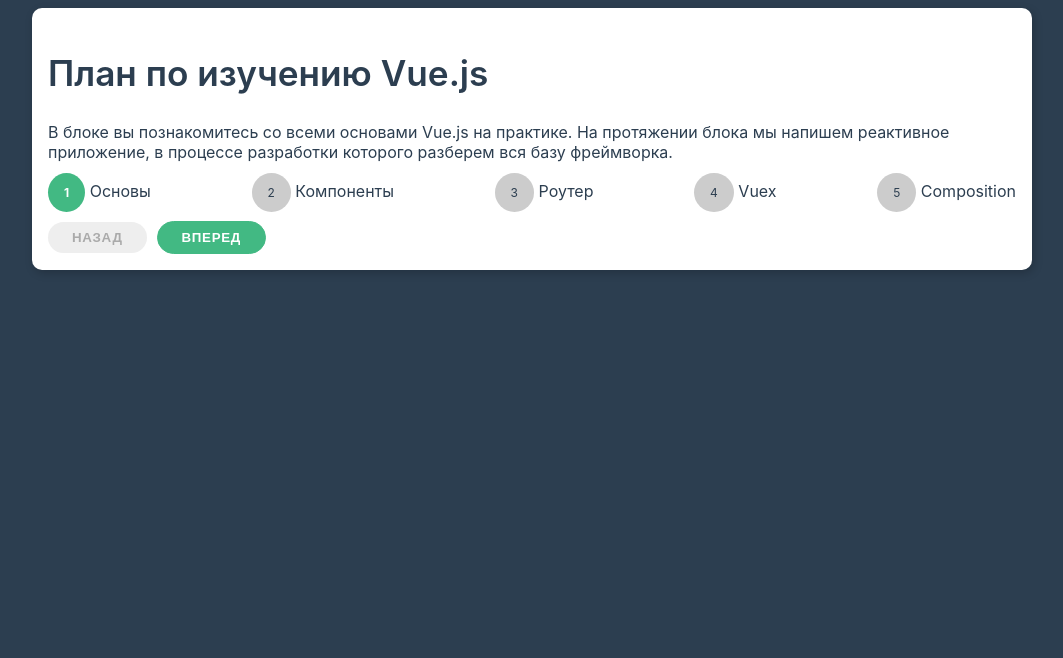
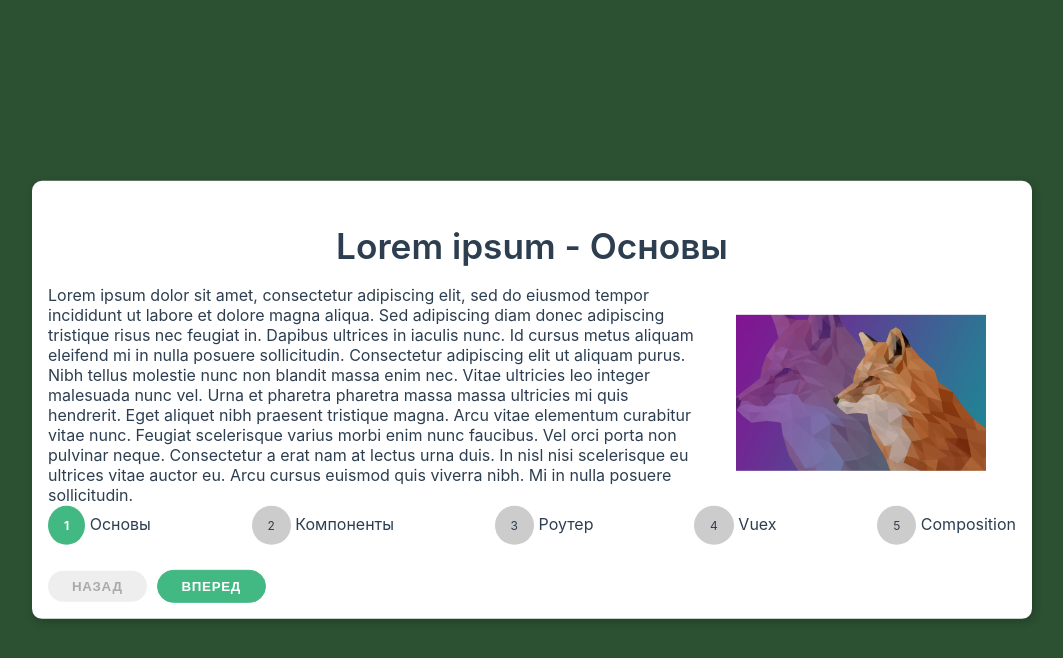
Before and after one commit to Krab-Krim/Vue3-coursework, a plain HTML site: page index.html in a window 1280 px wide. Shown: the whole page, without its empty margins (108-1171 px from the left). Drawn offline with nearby package versions, Linux system fonts and the light colour scheme.

Commit message:
Create App

```diff
--- a/index.html
+++ b/index.html
@@ -10,17 +10,20 @@
 
   <div class="container" id="app" v-cloak>
     <div class="card">
-      <h1>План по изучению Vue.js</h1>
+      <h1> {{activeStep.textTitle}}</h1>
 
       <div class="steps">
         <div class="steps-content">
-          {{ activeStep.text }}
+          <div>{{activeStep.text}}</div>
+          <div>
+            <img :src="activeStep.img" class="steps-content-img">
+          </div>
         </div>
         <ul class="steps-list">
           <li
-            class="steps-item"
-            v-for="(step, idx) in steps"
-            :class="{
+                  class="steps-item"
+                  v-for="(step, idx) in steps"
+                  :class="{
               active: idx === activeIndex,
               done: idx < activeIndex
             }"
@@ -36,7 +39,7 @@
           </button>
         </div>
         <div v-else>
-          <button class="btn" @click="reset">Начать заного</button>
+          <button class="btn" @click="reset">Начать заново</button>
         </div>
       </div>
     </div>
--- a/theme.css
+++ b/theme.css
@@ -10,7 +10,7 @@ body {
   -moz-osx-font-smoothing: grayscale;
   font-size: 16px;
   color: #2c3e50;
-  background: #2c3e50;
+  background-color: #2c5032;
 }
 
 hr {
@@ -51,6 +51,7 @@ h6 {
 h1 {
   font-size: 2.2rem;
   font-weight: 600;
+  text-align: center;
 }
 
 h2 {
@@ -121,6 +122,11 @@ h3 {
 .container {
   margin: 0 auto;
   max-width: 1000px;
+  position: absolute;
+  top: 50%;
+  left: 50%;
+  margin-right: -50%;
+  transform: translate(-50%, -50%)
 }
 
 .pt-5 {
@@ -189,7 +195,7 @@ h3 {
 .steps-list {
   list-style: none;
   margin: 0;
-  margin-bottom: 1rem;
+  margin-bottom: 2rem;
   padding: 0;
   display: flex;
   justify-content: space-between;
@@ -205,6 +211,9 @@ h3 {
 
 .steps-content {
   margin-bottom: 1rem;
+  height: 200px;
+  display: flex;
+  align-items: center;
 }
 
 .steps-item.active span, .steps-item.done span {
@@ -215,3 +224,8 @@ h3 {
   font-weight: bold;
   color: #ffffff;
 }
+
+.steps-content-img {
+  width: 250px;
+  margin: 30px;
+}
--- a/vue.js
+++ b/vue.js
@@ -2,37 +2,44 @@ const App = {
   data() {
     return {
       activeIndex: 0,
-      isActive: true,
       steps: [
         {
           title: 'Основы',
-          text: 'В блоке вы познакомитесь со всеми основами Vue.js на практике. На протяжении блока мы напишем реактивное приложение, в процессе разработки которого разберем вся базу фреймворка.',
-          titleText: ''
+          text: 'Lorem ipsum dolor sit amet, consectetur adipiscing elit, sed do eiusmod tempor incididunt ut labore et dolore magna aliqua. Sed adipiscing diam donec adipiscing tristique risus nec feugiat in. Dapibus ultrices in iaculis nunc. Id cursus metus aliquam eleifend mi in nulla posuere sollicitudin. Consectetur adipiscing elit ut aliquam purus. Nibh tellus molestie nunc non blandit massa enim nec. Vitae ultricies leo integer malesuada nunc vel. Urna et pharetra pharetra massa massa ultricies mi quis hendrerit. Eget aliquet nibh praesent tristique magna. Arcu vitae elementum curabitur vitae nunc. Feugiat scelerisque varius morbi enim nunc faucibus. Vel orci porta non pulvinar neque. Consectetur a erat nam at lectus urna duis. In nisl nisi scelerisque eu ultrices vitae auctor eu. Arcu cursus euismod quis viverra nibh. Mi in nulla posuere sollicitudin.',
+          textTitle: 'Lorem ipsum - Основы',
+          img: "public/1.jpg"
         },
         {
           title: 'Компоненты',
-          text: 'Один из самых важных блоков в курсе, где вы узнаете все о компонентах. В блоке мы напишем 2 разных приложения и создадим более 5 различных UI компонентов как в реальной разработке. Блок расскажет про абсолютно все составляющие, которые есть в компонентах: взаимодействие, slots, асинхронные и динамические компоненты и тонна примеров.'
+          text: 'Lorem ipsum dolor sit amet, consectetur adipiscing elit, sed do eiusmod tempor incididunt ut labore et dolore magna aliqua. Vel pretium lectus quam id leo. Dui id ornare arcu odio ut sem nulla pharetra. Elit sed vulputate mi sit amet. Consectetur lorem donec massa sapien faucibus et molestie ac feugiat. Odio euismod lacinia at quis risus sed vulputate. Egestas quis ipsum suspendisse ultrices gravida. Enim sed faucibus turpis in eu mi bibendum neque. Mi in nulla posuere sollicitudin aliquam ultrices sagittis. Eu volutpat odio facilisis mauris sit. Morbi leo urna molestie at elementum eu facilisis. Id nibh tortor id aliquet lectus proin nibh nisl condimentum. Malesuada proin libero nunc consequat interdum varius sit amet mattis. Diam sollicitudin tempor id eu nisl nunc mi ipsum. Sed arcu non odio euismod lacinia at quis risus. At auctor urna nunc id cursus metus.',
+          textTitle: 'Lorem ipsum - Компоненты',
+          img: "public/2.jpg"
         },
         {
           title: 'Роутер',
-          text: 'В данном блоке вы узнаете все о том, как работает мультиязычность во Vue. Мы создадим миниклон Gmail в данном блоке, где вы на практике увидите как работать с динамическим роутером.'
+          text: 'Lorem ipsum dolor sit amet, consectetur adipiscing elit, sed do eiusmod tempor incididunt ut labore et dolore magna aliqua. Quis risus sed vulputate odio. Sem nulla pharetra diam sit. Quam nulla porttitor massa id neque aliquam vestibulum morbi. Sit amet est placerat in egestas erat. Eget nullam non nisi est sit amet facilisis magna. Senectus et netus et malesuada fames ac turpis. Vitae auctor eu augue ut lectus arcu. Eget dolor morbi non arcu risus quis varius quam. Eu non diam phasellus vestibulum lorem sed. Consectetur a erat nam at lectus urna duis. Tellus pellentesque eu tincidunt tortor. Euismod elementum nisi quis eleifend quam adipiscing. Morbi non arcu risus quis varius quam.',
+          textTitle: 'Lorem ipsum - Роутер',
+          img: "public/3.jpg"
         },
         {
           title: 'Vuex',
-          text: 'В блоке вы узнаете абсолютно все про Vuex. Вы узнаете как работать с данными, какие есть лучшие практики по их программированию и структурированию. Все на практике.'
+          text: 'Lorem ipsum dolor sit amet, consectetur adipiscing elit, sed do eiusmod tempor incididunt ut labore et dolore magna aliqua. In eu mi bibendum neque egestas congue quisque egestas. Lorem sed risus ultricies tristique. Mus mauris vitae ultricies leo integer. Convallis posuere morbi leo urna molestie. Mollis nunc sed id semper risus in hendrerit gravida rutrum. Blandit massa enim nec dui nunc. Orci sagittis eu volutpat odio facilisis mauris sit amet. At quis risus sed vulputate. Mi quis hendrerit dolor magna. Aliquam id diam maecenas ultricies mi eget.',
+          textTitle: 'Lorem ipsum - Vuex',
+          img: "public/4.jpg"
         },
         {
           title: 'Composition',
-          text: 'Одним из наиболее важных обновлений в Vue 3 является появление альтернативного синтаксиса Composition API. В этом блоке вы узнаете все, чтобы полностью пользоваться данными синтаксисом на практических примерах. Помимо этого вы узнаете как работать совместно с Vue Router и Vuex.'
+          text: 'Lorem ipsum dolor sit amet, consectetur adipiscing elit, sed do eiusmod tempor incididunt ut labore et dolore magna aliqua. Diam sit amet nisl suscipit adipiscing bibendum est ultricies integer. Faucibus et molestie ac feugiat sed lectus vestibulum. Donec ac odio tempor orci dapibus ultrices. Mauris pellentesque pulvinar pellentesque habitant morbi. Convallis tellus id interdum velit. Sed velit dignissim sodales ut eu sem integer. Sit amet mattis vulputate enim nulla aliquet porttitor lacus. Diam quis enim lobortis scelerisque fermentum dui faucibus in ornare. Dolor sit amet consectetur adipiscing. Pellentesque id nibh tortor id aliquet lectus proin nibh nisl. Leo vel fringilla est ullamcorper eget nulla. Sollicitudin tempor id eu nisl. Placerat vestibulum lectus mauris ultrices eros in. Tincidunt eget nullam non nisi est sit amet facilisis. Aliquam etiam erat velit scelerisque in dictum non.',
+          textTitle: 'Lorem ipsum - Composition',
+          img: "public/5.jpg"
         },
-      ]
+      ],
+      isActive: true,
     }
   },
   methods: {
     prev() {
-      if (this.activeIndex !== 0) {
-        this.activeIndex--
-      }
+      if (this.activeIndex !== 0) this.activeIndex--
     },
     reset() {
       this.activeIndex = 0
@@ -40,7 +47,7 @@ const App = {
     },
     nextOfFinish() {
       if (this.activeIndex !== this.steps.length - 1) {
-        this.activeIndex++
+        return this.activeIndex++
       } else {
         this.isActive = false
       }
```
Also changed, not shown: public/1.jpg (added), public/2.jpg (added), public/3.jpg (added), public/4.jpg (added), public/5.jpg (added).
